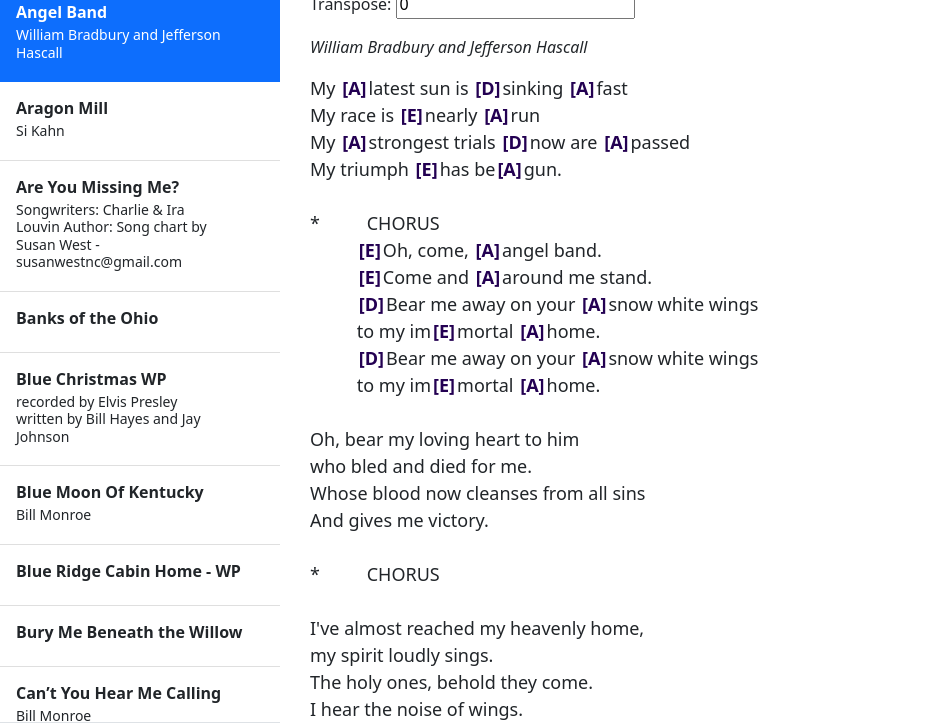
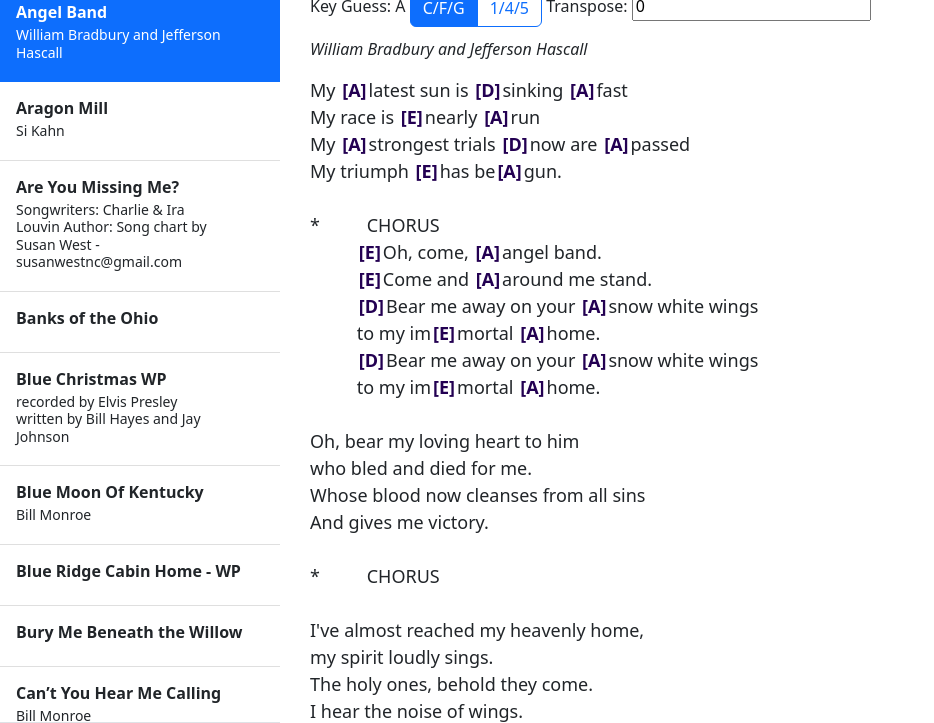
Before and after one commit to thomaswp/JamChords, a website built with webpack: page build/index.html in a window 1280 px wide. Shown: the part 77-800 px from the top of the page, without its empty margins (0-934 px from the left). Built offline with nearby package versions, Linux system fonts and the light colour scheme.

Commit message:
Guessing keys and nashville style chords

```diff
--- a/src/viewer/List.ts
+++ b/src/viewer/List.ts
@@ -17,16 +17,101 @@ function activateChords() {
     let html = content.innerHTML;
     html = html.replace(/\[([A-Ga-gmb#74]+)\]/g, "<span class='chord'>[<span class='chord-name' data-chord='$1'>$1</span>]</span>");
     content.innerHTML = html;
+    setKeyData();
+    setKey();
+}
 
-    setKey();
+const chordData = {
+    majors: [1, 0, 0, 1, 1, 0, 1],
+    weights: [1, 0.5, 0.25, 1, 1, 1, 0],
+    steps: [0, 2, 4, 5, 7, 9, 11],
+};
+
+function keyScore(keySteps: number, chordList: string[]) {
+    let score = 0;
+    let first = null;
+    chordList.forEach(chord => {
+        let step = parseInt(chord.replace('m', ''));
+        step -= keySteps + 1; // 0-indexed
+        while (step < 0) step += 12;
+        step %= 12;
+        if (first != null) first = step;
+        let index = chordData.steps.indexOf(step);
+        // console.log(step, index, chordData.majors[index], chordData.weights[index], score);
+        if (index < 0) {
+            score -= 1;
+            return;
+        }
+        let major = chordData.majors[index];
+        if (major != (chord.includes('m') ? 0 : 1)) {
+            score -= 0.5;
+            return;
+        }
+        score += chordData.weights[index];
+    });
+    // The first chord is a good indicator of the chord,
+    // in case of near-ties
+    if (first == 0) score *= 1.2;
+    return score;
+}
+
+function guessKey() {
+    let chordList = [] as string[];
+    document.querySelectorAll('.chord-name').forEach((node: HTMLElement) => {
+        let chord = node.dataset.chord;
+        let step = chordToSteps(chord);
+        // let root = getRoot(chord);
+        // let suffix = chord.substring(root.length);
+        let suffix = chord.includes('m') ? 'm' : '';
+        chordList.push(step + suffix);
+    });
+    console.log(chordList);
+    // keyScore(9, chordList);
+    // console.log('---');
+    // keyScore(2, chordList);
+    let scores = [...Array(12).keys()].map(step => {
+        let score = keyScore(step, chordList);
+        console.log(getKeyNameForStep(step + 1), score);
+        return score;
+    });
+    return argMax(scores) + 1; // 1-indexed
+}
+
+function argMax(array) {
+    return array.map((x, i) => [x, i]).reduce((r, a) => (a[0] > r[0] ? a : r))[1];
+}
+
+function setKeyData() {
+    let key = guessKey();
+    console.log(key);
+    document.getElementById('key-guess').innerHTML = getKeyNameForStep(key);
+    document.querySelectorAll('.chord-name').forEach((node: HTMLElement) => {
+        let chord = node.dataset.chord;
+        let steps = chordToSteps(chord);
+        steps = (steps - key + 12) % 12 + 1; // 1-indexed
+        node.dataset.steps = '' + steps;
+    });
 }
 
 function setKey() {
     let offset = parseInt((<HTMLInputElement>document.getElementById('transpose')).value);
+    let isNashville = document.getElementById('button-number').classList.contains('active');
     document.querySelectorAll('.chord-name').forEach((node: HTMLElement) => {
         let chord = node.dataset.chord;
-        console.log(chord, chordToSteps(chord));
-        node.innerHTML = transposeChord(chord, offset);
+        let steps = null;
+        try {
+            steps = parseInt(node.dataset.steps);
+        } catch {}
+        let chordNumber = chordData.steps.indexOf(steps - 1) + 1;
+        if (chordNumber > 0 && isNashville) {
+            let suffix = chord.substring(getRoot(chord).length);
+            if (/[0-9]/.test(suffix[0])) {
+                suffix = '-' + suffix;
+            }
+            node.innerHTML = chordNumber + suffix;
+        } else {
+            node.innerHTML = transposeChord(chord, offset);
+        }
     });
 }
 
@@ -57,17 +142,21 @@ function getRoot(chord: string) {
     return matches[0];
 }
 
+function getKeyNameForStep(root: number) {
+    for (let [k, v] of chordMap.entries()) {
+        if (root == v) {
+            return k;
+        }
+    }
+}
+
 function transposeChord(chord: string, steps: number) {
+    let suffix = chord.substring(getRoot(chord).length);
     let root = chordToSteps(chord);
     root = root + steps;
     while (root < 1) root += 12;
     root = ((root - 1) % 12) + 1;
-    for (let [k, v] of chordMap.entries()) {
-        if (root == v) {
-            return k + chord.substring(chord.length);
-        }
-    }
-
+    return getKeyNameForStep(root) + suffix;
 }
 
 function chordToSteps(chord: string) {
@@ -107,7 +196,28 @@ export function init() {
         }
     });
 
-    document.getElementById('transpose').onchange = (e) => {
+    let transposeInput = document.getElementById('transpose') as HTMLInputElement;
+    transposeInput.onchange = (e) => {
+        setKey();
+    };
+
+    let buttonLetter = document.getElementById('button-letter');
+    let buttonNumber = document.getElementById('button-number');
+    buttonLetter.onclick = () => {
+        buttonLetter.classList.add('active');
+        buttonNumber.classList.remove('active');
+        buttonLetter.ariaCurrent = 'page';
+        buttonNumber.ariaCurrent = '';
+        transposeInput.disabled = false;
+        setKey();
+    };
+
+    buttonNumber.onclick = () => {
+        buttonLetter.classList.remove('active');
+        buttonNumber.classList.add('active');
+        buttonLetter.ariaCurrent = '';
+        buttonNumber.ariaCurrent = 'page';
+        transposeInput.disabled = true;
         setKey();
     };
 }
```
Also changed, not shown: build/index.html.
